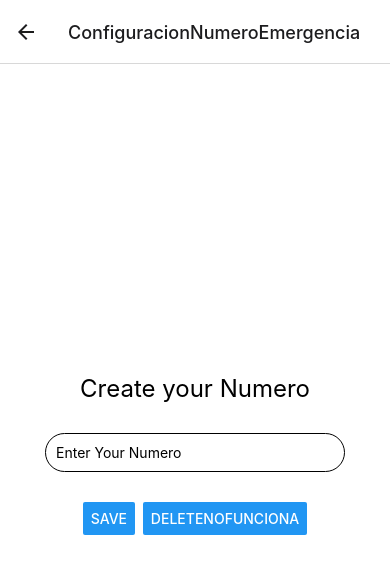
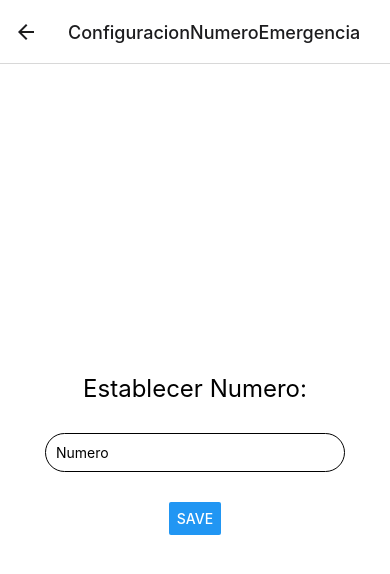
Before and after one commit to santicascallar/TP2_DAI_REACT_NATIVE, a React Native app: screen /ConfiguracionNumeroEmergencia in a window 390 px wide. Shown: the top 574 px of the page. Built offline with nearby package versions, Linux system fonts and the light colour scheme.

Commit message:
faltaCasiNada

```diff
--- a/src/screens/About.jsx
+++ b/src/screens/About.jsx
@@ -1,5 +1,3 @@
-//primero instalar npx expo install expo-barcode-scanner
-//Esto es para escanear
 import React, { useState, useEffect } from 'react';
 import { Text, View, StyleSheet, Button, Image } from 'react-native';
 import { BarCodeScanner } from 'expo-barcode-scanner';
--- a/src/screens/ConfiguracionNumeroEmergencia.jsx
+++ b/src/screens/ConfiguracionNumeroEmergencia.jsx
@@ -1,7 +1,3 @@
-//Primero instalar dependencia: npx expo install @react-native-async-storage/async-storage
-//Links:https://medium.com/featurepreneur/asyncstorage-in-react-native-with-expo-ff82a3496c9f
-//https://docs.expo.dev/versions/latest/sdk/async-storage/
-
 import React, { useState, useEffect } from "react";
 import { Button, StyleSheet, Text, TextInput, View, Keyboard } from "react-native";
 import AsyncStorage from "@react-native-async-storage/async-storage";
@@ -23,22 +19,11 @@ const [numero, setNumero] = useState();
     }, []);
 
 
-// Create or Update nickname
+// Create or Update numero
   const saveNumero = async () => {
     try {
       await AsyncStorage.setItem("@numero", numero);
       console.log("ok")
-  } catch (err) {
-    console.log(err);
-  }
-    Keyboard.dismiss();
-  };
-
-  // Delete nickname (POR el momento no)
-  const removeNickname = async () => {
-  try {
-  await AsyncStorage.removeItem("@nickname");
-  setNickname();
     } catch (err) {
       console.log(err);
     }
@@ -50,10 +35,11 @@ return (
     {numero ? (
       <Text style={styles.heading}>Numero: {numero}</Text>
     ) : (
-    <Text style={styles.heading}>Create your Numero</Text>
+      <Text style={styles.heading}>Establecer Numero:</Text>
     )}
+
     <TextInput
-    placeholder="Enter Your Numero"
+      placeholder="Numero"
       style={styles.textInput}
       value={numero}
       onChangeText={(value) => {
@@ -62,8 +48,6 @@ return (
     />
     <View style={styles.buttonContainer}>
     <Button title="Save" onPress={saveNumero} />
-
-    <Button title="DeleteNoFunciona" onPress={removeNickname} />
   </View>
   </View>
 );
--- a/src/screens/Contactos.jsx
+++ b/src/screens/Contactos.jsx
@@ -9,7 +9,6 @@ export default function Contactos() {
   useEffect(()=>{
     (async () => {
       const {status}= await Contacts.requestPermissionsAsync();
-
       if(status === 'granted') {
         const {data}= await Contacts.getContactsAsync({
           fields: [Contacts.Fields.FirstName, Contacts.Fields.LastName, Contacts.Fields.PhoneNumbers]
@@ -47,25 +46,25 @@ export default function Contactos() {
           <FlatList data={contactos}
             renderItem = {({item}) => (
               <View key={item.id}>
-                <Text>Nombre: {item.firstName} {item.lastName}</Text>
-              {item.phoneNumbers.map(phone=>(
-                <Text>{phone.number}</Text>
-              ))}
+                <Text style={{paddingTop: 20}}>Nombre: {item.firstName} {item.lastName}</Text>
+                {item.phoneNumbers.map(phone=>(
+                  <Text>Numero: {phone.number}</Text>
+                ))}
               </View>
             )}
-          numColumns={1}
-          keyExtractor={(item, index)=>index}
-        />
+            keyExtractor={(item, index)=>index}
+          />
         </View>
     );
-  } else{
+  }
+  else{
     return <Text>Esperando contactos...</Text>
   }
   }
 
   return (
     <View style={styles.container}>
-      <Text>Lista Contactos:</Text>
+      <Text style={{paddingTop: 30}}>Lista Contactos:</Text>
       {getContactos()}
     </View>
   );
--- a/src/screens/Home.jsx
+++ b/src/screens/Home.jsx
@@ -25,6 +25,9 @@ export default function Home() {
   );
 }
 
+//arreglar lo de clima
+//verificar lo de llamado de emergencia si es null
+
 const styles = StyleSheet.create({
   container: {
     flex: 1,
--- a/src/screens/HoraActual.jsx
+++ b/src/screens/HoraActual.jsx
@@ -25,6 +25,14 @@ export default function HoraActual() {
     })();
   }, []);
 
+  useEffect(() => {
+      let hours = new Date().getHours()
+      let min = new Date().getMinutes()
+      let sec = new Date().getSeconds()
+
+      setCurrentHour(hours + ':' + min + ':' + sec)
+    }, []);
+
     let latitud = 'Waiting..';
       if (error) {
         latitud = error;
@@ -39,21 +47,9 @@ export default function HoraActual() {
         longitud = JSON.stringify(location.coords.longitude);
     }
 
-    useEffect(() => {
-      let hours = new Date().getHours()
-      let min = new Date().getMinutes()
-      let sec = new Date().getSeconds()
-
-      setCurrentHour(hours + ':' + min + ':' + sec)
-    }, []);
-
-  //Obtener el clima: https://www.youtube.com/watch?v=M8mslcfiEQI
-
   useEffect (() => {
-    if(longitud != 'Waiting..') {
       getClima(latitud, longitud).then(data => setClima(data));
-    console.log(clima);
-    }
+      console.log(clima);
 
   },[]);
 
--- a/src/screens/LlamadoEmergencia.jsx
+++ b/src/screens/LlamadoEmergencia.jsx
@@ -1,8 +1,3 @@
-//https://www.youtube.com/watch?v=xU5TdrNKMHE (Accelerometer)
-//https://www.youtube.com/watch?v=fPa9Sev7il8 (shake detection)
-
-//https://medium.com/@charana.am/react-native-shake-event-w-expo-9dbf17033ea9
-
 import React, { useState, useEffect } from 'react';
 import { StyleSheet, Text, TouchableOpacity, View, Linking } from 'react-native';
 import { Accelerometer } from 'expo-sensors';
@@ -43,7 +38,7 @@ export default function LlamadoEmergencia() {
 
   const handleSMS = async () => {
     const num = await AsyncStorage.getItem("@numero");
-    await Linking.openURL(`sms:+${num}?body=HOLA`)
+    await Linking.openURL(`sms:+${num}?body=Trabajo de DAI Realizado por Uriel Rozic y Santiago Cascallar`)
   }
 
   //usage:
```
Lines whose indentation alone changed are shown as unchanged.
